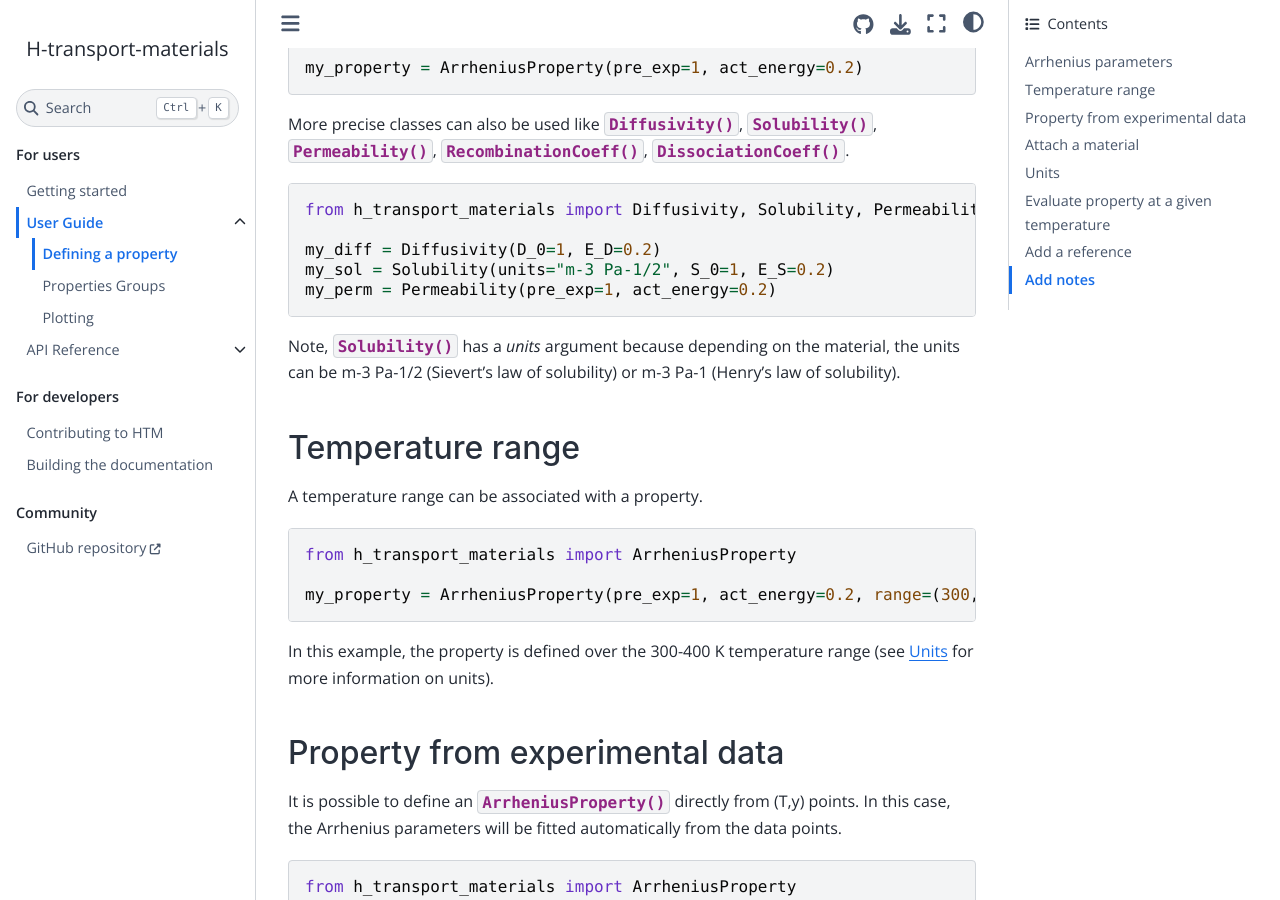
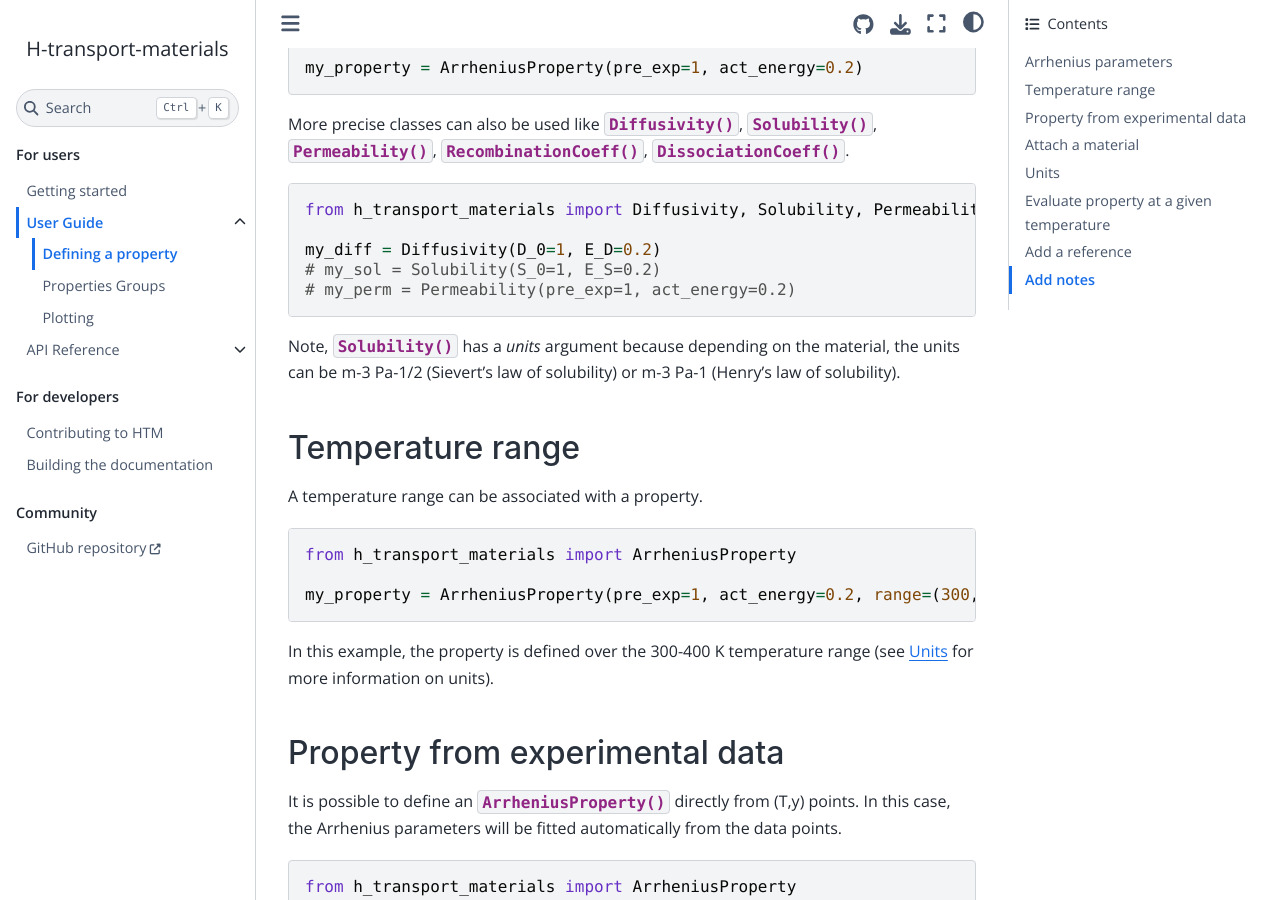
Before and after one commit to RemDelaporteMathurin/h-transport-materials, a Sphinx documentation site: the page built from docs/user/defining_property.rst, in a window 1280 px wide and 900 px high, scrolled down 601 px. Built offline with Sphinx 7.4.7 and the Sphinx Book theme 1.1.4, drawn with Linux system fonts in a browser that asks for light colours.

Commit message:
fixed docs

```diff
--- a/docs/user/defining_property.rst
+++ b/docs/user/defining_property.rst
@@ -35,8 +35,8 @@ More precise classes can also be used like :class:`Diffusivity() <h_transport_ma
     from h_transport_materials import Diffusivity, Solubility, Permeability
 
     my_diff = Diffusivity(D_0=1, E_D=0.2)
-    my_sol = Solubility(units="m-3 Pa-1/2", S_0=1, E_S=0.2)
-    my_perm = Permeability(pre_exp=1, act_energy=0.2)
+    # my_sol = Solubility(S_0=1, E_S=0.2)
+    # my_perm = Permeability(pre_exp=1, act_energy=0.2)
 
 Note, :class:`Solubility() <h_transport_materials.property.Solubility>` has a `units` argument because depending on the material, the units can be m-3 Pa-1/2 (Sievert's law of solubility) or m-3 Pa-1 (Henry's law of solubility).
 
```
